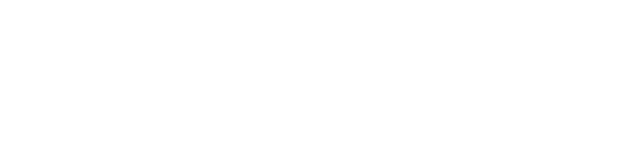
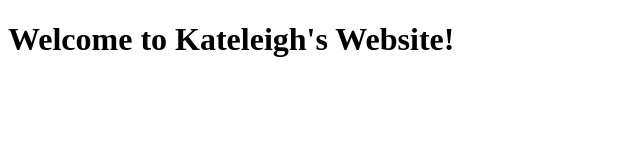
Before and after one commit to Kateleighl/MyWebsite, a plain HTML site: page index.html in a window 1280 px wide. Shown: the whole page, without its empty margins (0-640 px from the left). Drawn offline with Linux system fonts and the light colour scheme.

Commit message:
Update index.html

```diff
--- a/index.html
+++ b/index.html
@@ -1,5 +1,6 @@
 <!DOCTYPE HTML>
 <head>
+  <h1>Welcome to Kateleigh's Website!</h1>
 </head>
 <body>
 </body>
```
